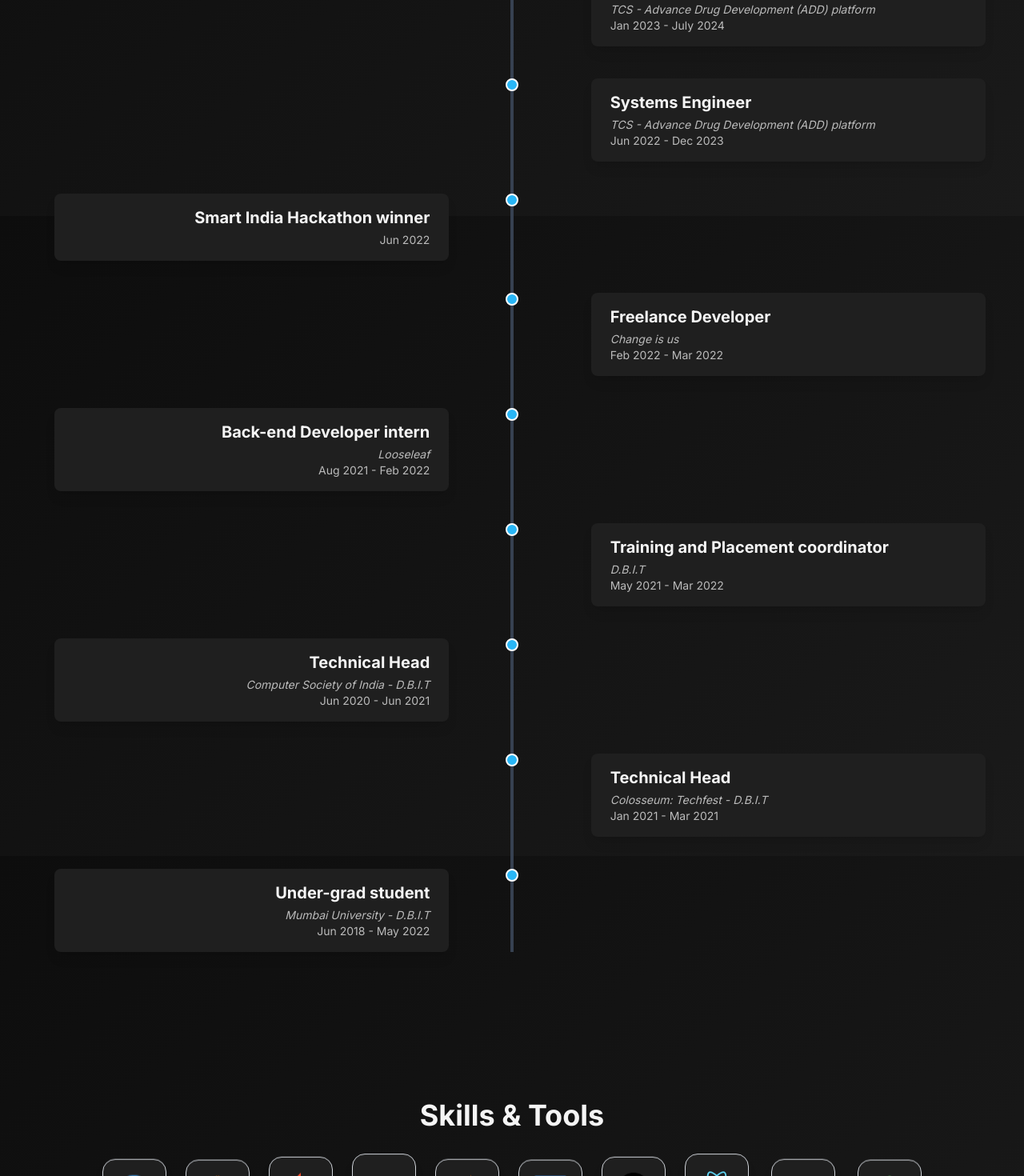
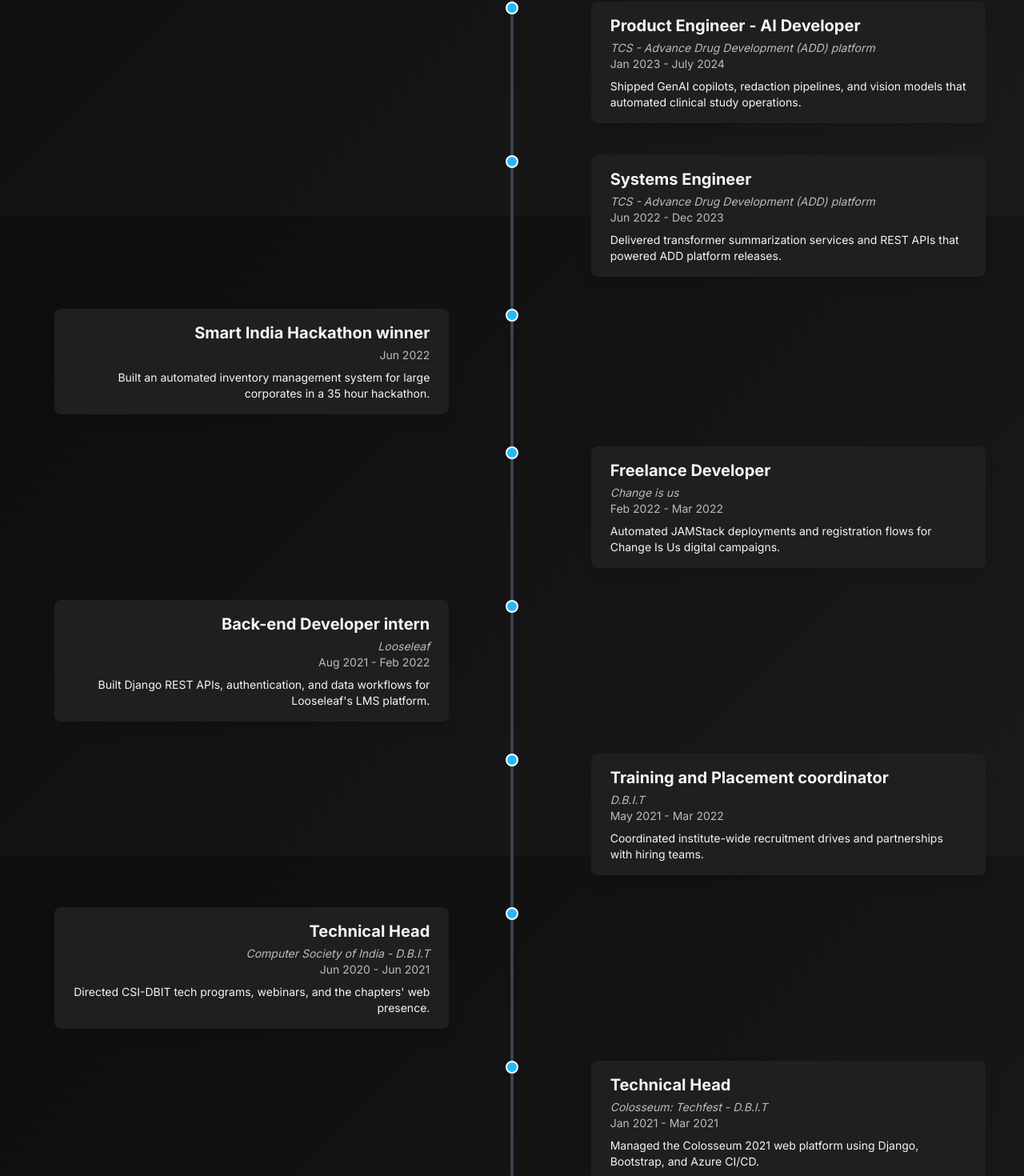
Before and after one commit to hisenberggg/portfolio, a Next.js app in the folder portfolio/: page / in a window 1280 px wide. Shown: the part 1330-2800 px from the top of the page at 80% size. Built offline with nearby package versions, Linux system fonts and the light colour scheme.

Commit message:
timeline update

```diff
--- a/portfolio/src/app/components/timeline.tsx
+++ b/portfolio/src/app/components/timeline.tsx
@@ -50,7 +50,7 @@
       title: "Software Engineering Intern",
       subtitle: "Adobe",
       date: "May 2025 - August 2025",
-      content: "",
+      content: "Built MCP-based AI agents that speed up developer query resolution across 100+ internal tools.",
       isRight: false
     },
     {
@@ -64,56 +64,56 @@
       title: "Product Engineer - AI Developer",
       subtitle: "TCS - Advance Drug Development (ADD) platform",
       date: "Jan 2023 - July 2024",
-      content: "",
+      content: "Shipped GenAI copilots, redaction pipelines, and vision models that automated clinical study operations.",
       isRight: false
     },
     {
         title: "Systems Engineer",
         subtitle: "TCS - Advance Drug Development (ADD) platform",
         date: "Jun 2022 - Dec 2023",
-        content: "",
+        content: "Delivered transformer summarization services and REST APIs that powered ADD platform releases.",
         isRight: false
     },
     {
       title: "Smart India Hackathon winner",
       subtitle: "",
       date: "Jun 2022",
-      content: "",
+      content: "Built an automated inventory management system for large corporates in a 35 hour hackathon.",
       isRight: true
     },
     {
       title: "Freelance Developer",
       subtitle: "Change is us",
       date: "Feb 2022 - Mar 2022",
-      content: "",
+      content: "Automated JAMStack deployments and registration flows for Change Is Us digital campaigns.",
       isRight: false
     },
     {
       title: "Back-end Developer intern",
       subtitle: "Looseleaf",
       date: "Aug 2021 - Feb 2022",
-      content: "",
+      content: "Built Django REST APIs, authentication, and data workflows for Looseleaf's LMS platform.",
       isRight: true
     },
     {
       title: "Training and Placement coordinator",
       subtitle: "D.B.I.T",
       date: "May 2021 - Mar 2022",
-      content: "",
+      content: "Coordinated institute-wide recruitment drives and partnerships with hiring teams.",
       isRight: false
     },
     {
       title: "Technical Head",
       subtitle: "Computer Society of India - D.B.I.T",
       date: "Jun 2020 - Jun 2021",
-      content: "",
+      content: "Directed CSI-DBIT tech programs, webinars, and the chapters' web presence.",
       isRight: true
     },
     {
       title: "Technical Head",
       subtitle: "Colosseum: Techfest - D.B.I.T",
       date: "Jan 2021 - Mar 2021",
-      content: "",
+      content: "Managed the Colosseum 2021 web platform using Django, Bootstrap, and Azure CI/CD.",
       isRight: false
     },
     {
--- a/portfolio/src/app/page.tsx
+++ b/portfolio/src/app/page.tsx
@@ -3,7 +3,7 @@
 import { useState, useEffect } from "react";
 import Timeline from "./components/timeline";
 import { FaLinkedinIn, FaGithub, FaAngleDoubleDown, FaFileDownload, FaEnvelope, FaCopy, FaCheck } from "react-icons/fa";
-import { SiTypescript, SiNextdotjs, SiTailwindcss, SiReact, SiNodedotjs, SiPython, SiTensorflow, SiPytorch, SiAmazonaws, SiDocker, SiPostgresql, SiMongodb, SiGit, SiGooglecloud, SiMicrosoftazure, SiKubernetes, SiTerraform, SiApacheairflow, SiApachekafka, SiRedis, SiJest, SiCypress, SiStorybook, SiTableau, SiPowerbi, SiAuth0 } from "react-icons/si";
+import { SiTypescript, SiNextdotjs, SiTailwindcss, SiReact, SiNodedotjs, SiPython, SiTensorflow, SiPytorch, SiAmazonaws, SiDocker, SiPostgresql, SiMongodb, SiGit, SiFastapi, SiMicrosoftazure, SiKubernetes, SiRedis } from "react-icons/si";
 import { FaJava } from "react-icons/fa";
 import type { IconType } from "react-icons";
 import Image from 'next/image';
@@ -30,6 +30,7 @@
   { name: "PostgreSQL", icon: SiPostgresql, color: "#336791" },
   { name: "MongoDB", icon: SiMongodb, color: "#47A248" },
   { name: "Git", icon: SiGit, color: "#F05032" },
+  { name: "FastAPI", icon: SiFastapi, color: "#009688" },
   { name: "Microsoft Azure", icon: SiMicrosoftazure, color: "#0078D4" },
   { name: "Kubernetes", icon: SiKubernetes, color: "#326CE5" },
   { name: "Redis", icon: SiRedis, color: "#DC382D" }
```
